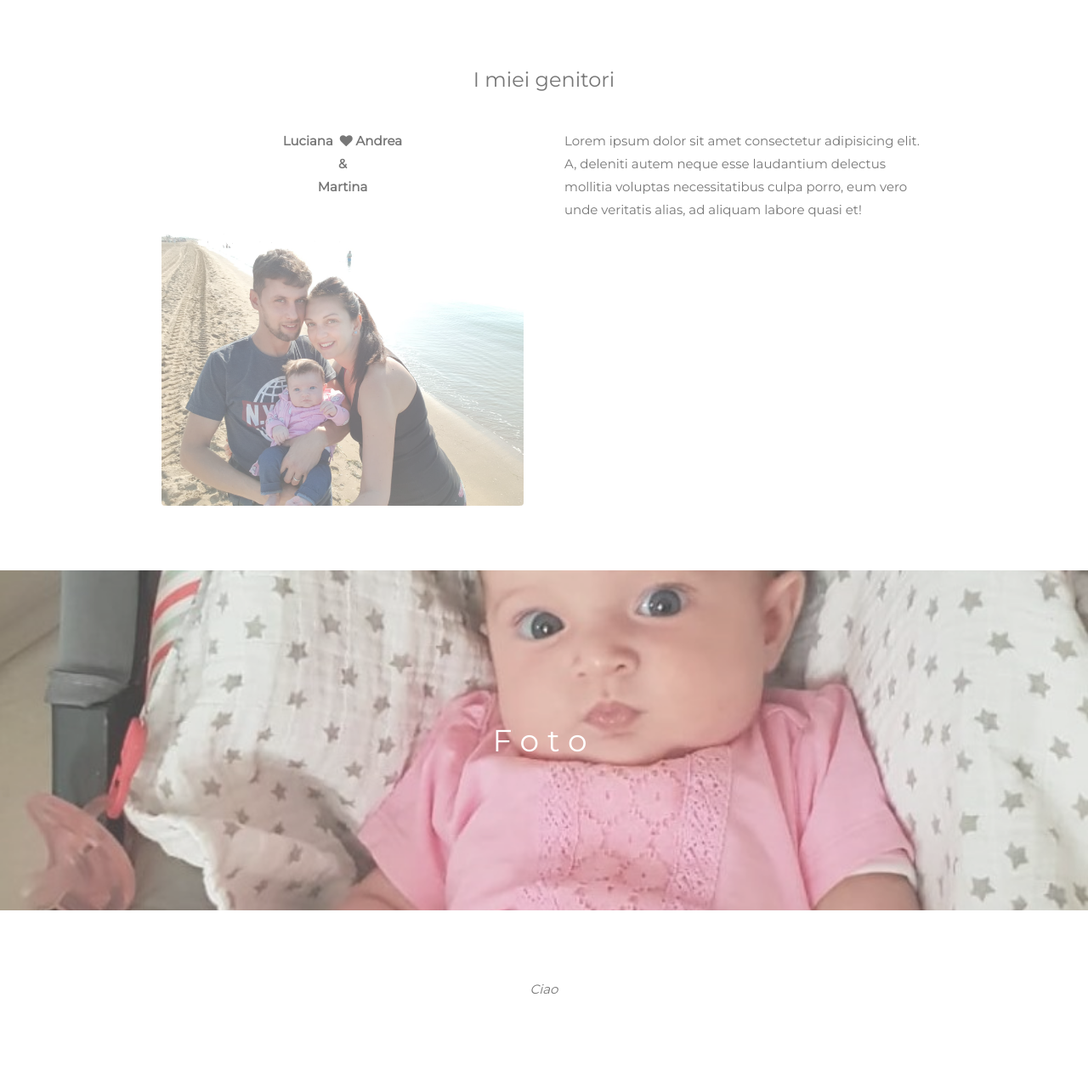
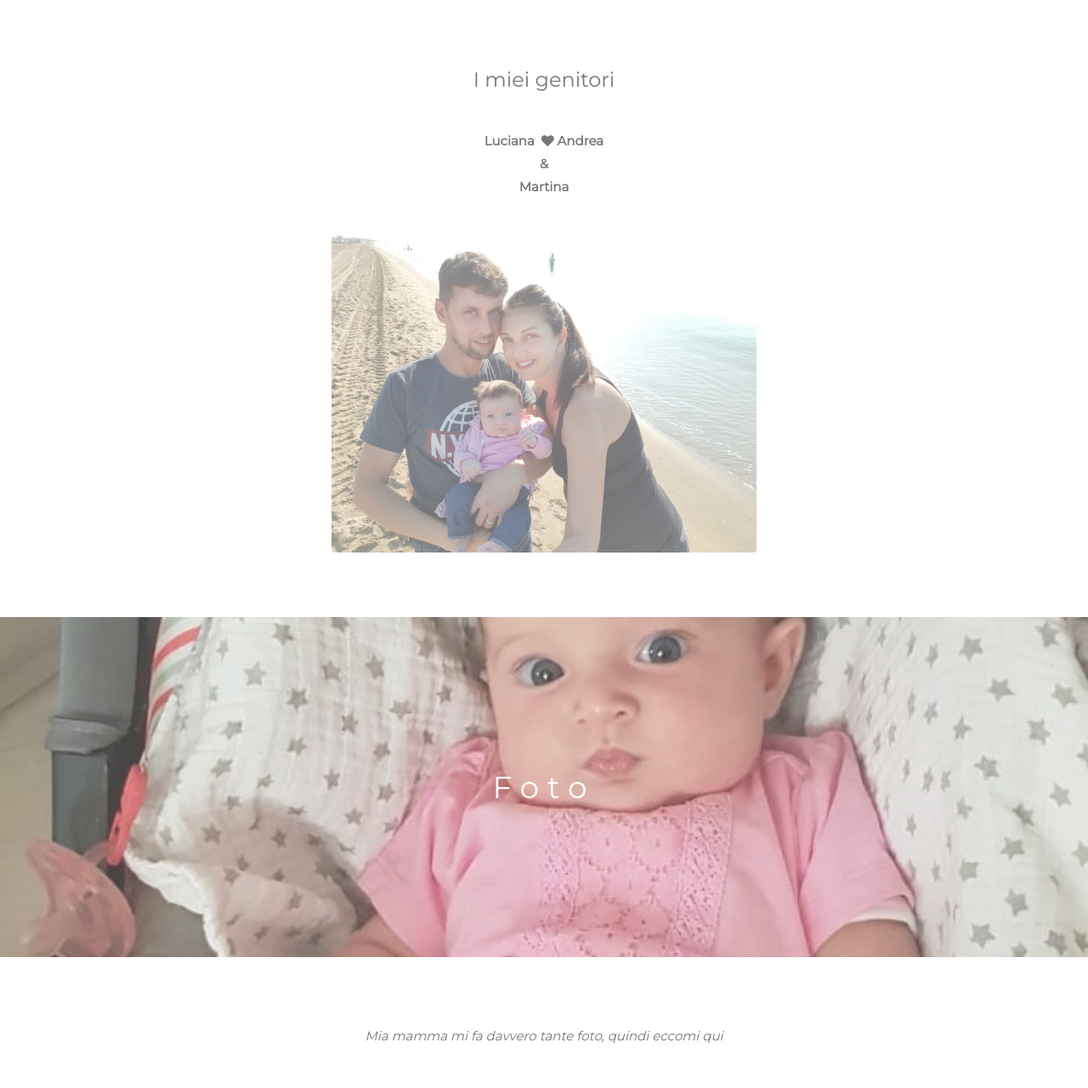
Before and after one commit to SebastianGaud/BattesimoTonon, a website: page index.html in a window 1280 px wide. Shown: the part 402-1682 px from the top of the page at 85% size. Drawn offline with nearby package versions, Linux system fonts and the light colour scheme; some packages are replaced by stand-ins of ours; a web font is replaced by a local one.

Commit message:
Change images and remove text

```diff
--- a/index.html
+++ b/index.html
@@ -89,18 +89,10 @@
   <div class="w3-content w3-container w3-padding-64" id="about">
     <h3 class="w3-center">I miei genitori</h3>
     <div class="w3-row">
-      <div class="w3-col m6 w3-center w3-padding-large">
+      <div class="w3-col m12 w3-center w3-padding-large">
         <p><b>Luciana &nbsp;<i class="fa fa-heart"></i>&nbsp;Andrea<br>&amp;<br>Martina</b></p><br>
         <img src="asset/img/P10.jpeg" class="w3-round w3-image w3-opacity w3-hover-opacity-off" alt="Photo of Me" width="500"
           height="333">
-      </div>
-
-      <!-- Hide this text on small devices -->
-      <div class="w3-col m6 w3-hide-small w3-padding-large">
-        <p>
-          Lorem ipsum dolor sit amet consectetur adipisicing elit. A, deleniti autem neque esse laudantium delectus
-          mollitia voluptas necessitatibus culpa porro, eum vero unde veritatis alias, ad aliquam labore quasi et!
-        </p>
       </div>
     </div>
   </div>
@@ -116,7 +108,7 @@
   <div class="w3-content w3-container w3-padding-64" id="photo">
     <p class="w3-center">
       <em>
-        Ciao
+        Mia mamma mi fa davvero tante foto, quindi eccomi qui
       </em>
     </p>
     <br>
@@ -138,7 +130,7 @@
     <div class="w3-third">
       <img src="asset/img/P11.jpeg" style="width:100%" onclick="onClick(this)" class="w3-hover-opacity" alt="Martina">
       <img src="asset/img/P12.jpeg" style="width:100%" onclick="onClick(this)" class="w3-hover-opacity" alt="Martina">
-      <img src="asset/img/P13.jpeg" style="width:100%" onclick="onClick(this)" class="w3-hover-opacity" alt="Martina">
+      <img src="asset/img/P13.jpg" style="width:100%" onclick="onClick(this)" class="w3-hover-opacity" alt="Martina">
       <img src="asset/img/P14.jpeg" style="width:100%" onclick="onClick(this)" class="w3-hover-opacity" alt="Martina">
     </div>
   </div>
```
Also changed, not shown: asset/img/P13.jpeg (deleted), asset/img/P13.jpg (added).
